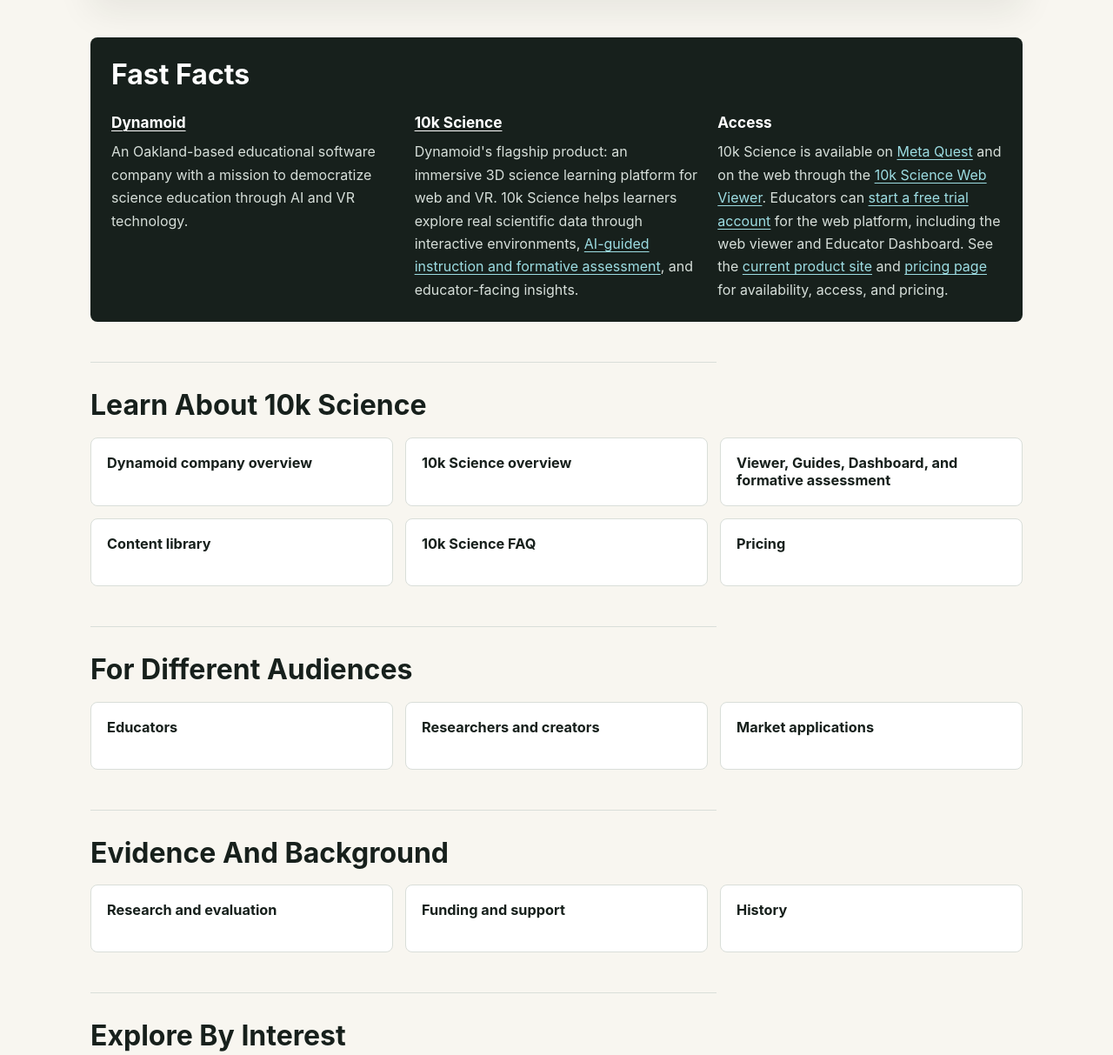
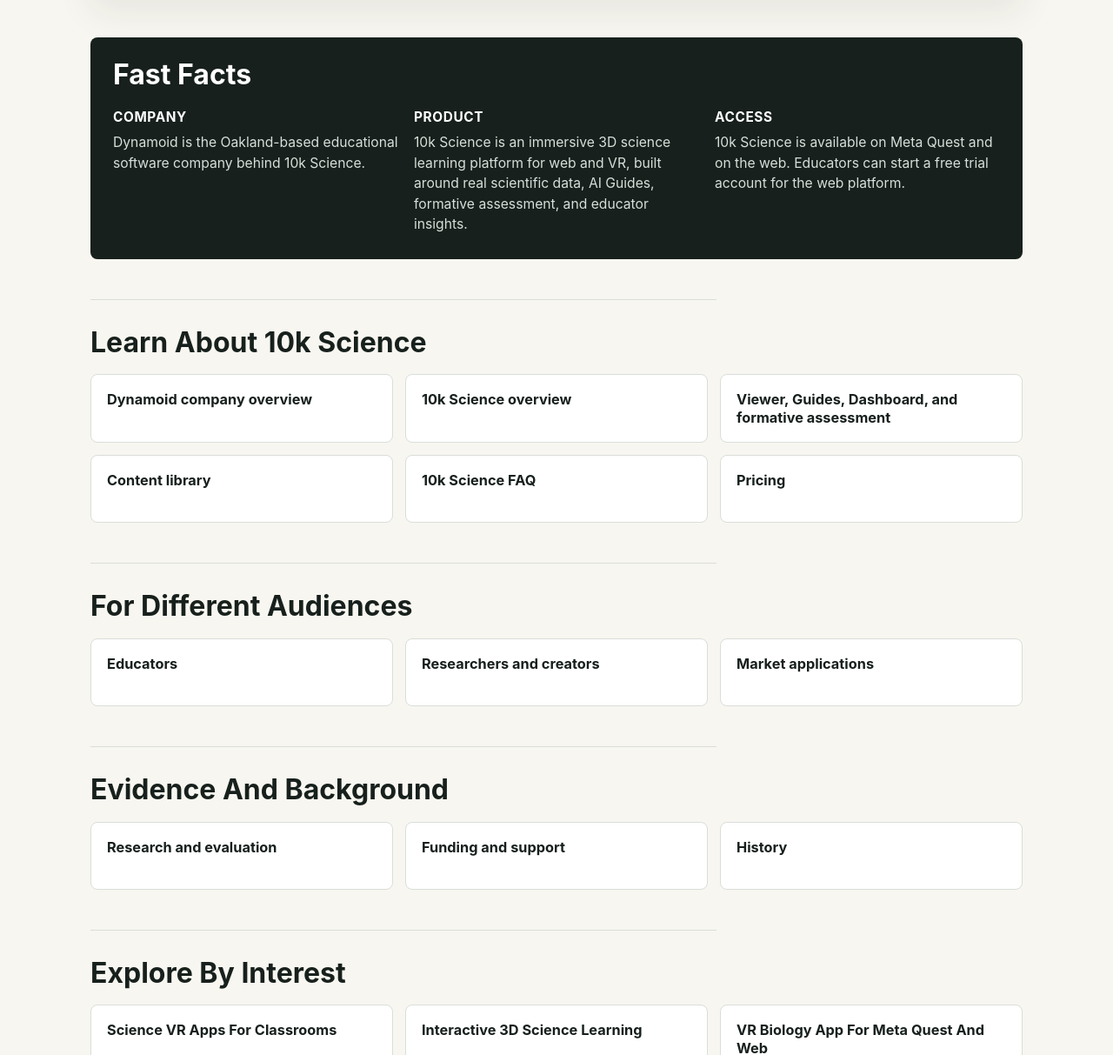
Before and after one commit to 10kScience/10k-knowledge-base, a Jekyll site: the page built from index.md, in a window 1280 px wide and 1400 px high, scrolled down 1135 px. Shown: the part 187-1400 px from the top of the window at 87% size. Built offline with Jekyll 4.4.1, drawn with Linux system fonts in a browser that asks for light colours.

Commit message:
Simplify fast facts section

```diff
--- a/assets/css/site.css
+++ b/assets/css/site.css
@@ -416,10 +416,10 @@ blockquote {
   border-radius: 8px;
   color: #ffffff;
   display: grid;
-  gap: 22px;
+  gap: 18px;
   grid-template-columns: repeat(3, minmax(0, 1fr));
-  margin: 42px 0;
-  padding: 24px;
+  margin: 34px 0 46px;
+  padding: 24px 26px 28px;
 }
 
 .fact-band h2 {
@@ -432,6 +432,8 @@ blockquote {
 
 .fact-band p {
   color: #d7dfda;
+  font-size: 0.98rem;
+  line-height: 1.5;
   margin: 0;
 }
 
@@ -446,8 +448,10 @@ blockquote {
 .fact-band strong {
   color: #ffffff;
   display: block;
-  font-size: 1.08rem;
+  font-size: 0.96rem;
+  letter-spacing: 0.04em;
   margin-bottom: 6px;
+  text-transform: uppercase;
 }
 
 .fact-band strong a {
--- a/index.md
+++ b/index.md
@@ -45,11 +45,11 @@ last_reviewed: 2026-04-28
 <section class="fact-band" aria-labelledby="fast-facts">
   <h2 id="fast-facts">Fast Facts</h2>
 
-  <p><strong><a href="https://dynamoid.com/">Dynamoid</a></strong>An Oakland-based educational software company with a mission to democratize science education through AI and VR technology.</p>
+  <p><strong>Company</strong>Dynamoid is the Oakland-based educational software company behind 10k Science.</p>
 
-  <p><strong><a href="https://10k.science/">10k Science</a></strong>Dynamoid's flagship product: an immersive 3D science learning platform for web and VR. 10k Science helps learners explore real scientific data through interactive environments, <a href="https://10k.science/educators">AI-guided instruction and formative assessment</a>, and educator-facing insights.</p>
+  <p><strong>Product</strong>10k Science is an immersive 3D science learning platform for web and VR, built around real scientific data, AI Guides, formative assessment, and educator insights.</p>
 
-  <p><strong>Access</strong>10k Science is available on <a href="https://www.meta.com/experiences/5616986801647861/">Meta Quest</a> and on the web through the <a href="https://viewer.10k.science/">10k Science Web Viewer</a>. Educators can <a href="https://dashboard.10k.science/">start a free trial account</a> for the web platform, including the web viewer and Educator Dashboard. See the <a href="https://10k.science/">current product site</a> and <a href="https://10k.science/pricing">pricing page</a> for availability, access, and pricing.</p>
+  <p><strong>Access</strong>10k Science is available on Meta Quest and on the web. Educators can start a free trial account for the web platform.</p>
 
 </section>
 
```
